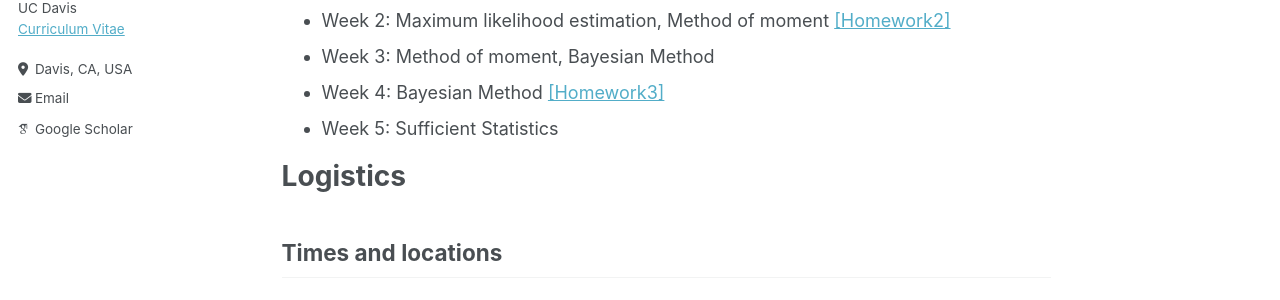
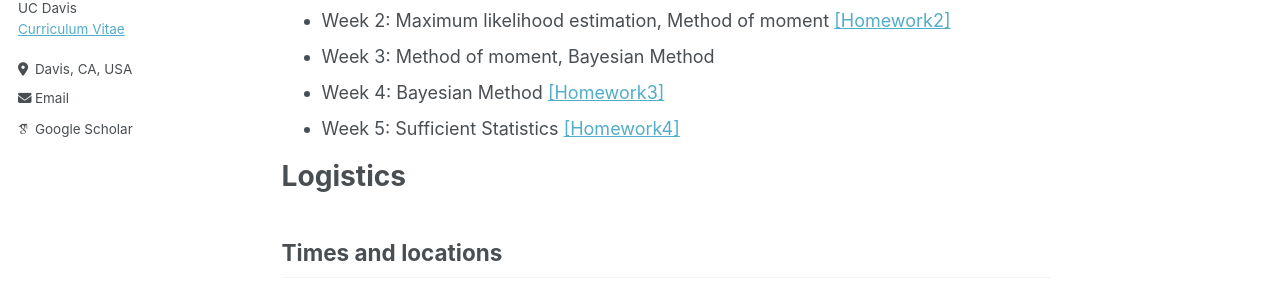
Before and after one commit to hg-zh/hg-zh.github.io, a Jekyll site: the page built from _teaching/2024-spring-STA131B.md, in a window 1280 px wide and 900 px high. Shown: the part 371-671 px from the top of the window. Built offline with Jekyll 4.4.1, drawn with Linux system fonts in a browser that asks for light colours; some web fonts are replaced.

Commit message:
Update 2024-spring-STA131B.md

```diff
--- a/_teaching/2024-spring-STA131B.md
+++ b/_teaching/2024-spring-STA131B.md
@@ -18,7 +18,7 @@ You can download the notation index [\[here\]](https://hg-zh.github.io/files/not
 - Week 2: Maximum likelihood estimation, Method of moment [\[Homework2\]](https://hg-zh.github.io/files/HW2.pdf)
 - Week 3: Method of moment, Bayesian Method
 - Week 4: Bayesian Method [\[Homework3\]](https://hg-zh.github.io/files/HW3.pdf)
-- Week 5: Sufficient Statistics
+- Week 5: Sufficient Statistics [\[Homework4\]](https://hg-zh.github.io/files/HW4.pdf)
 
 
 # Logistics
```
